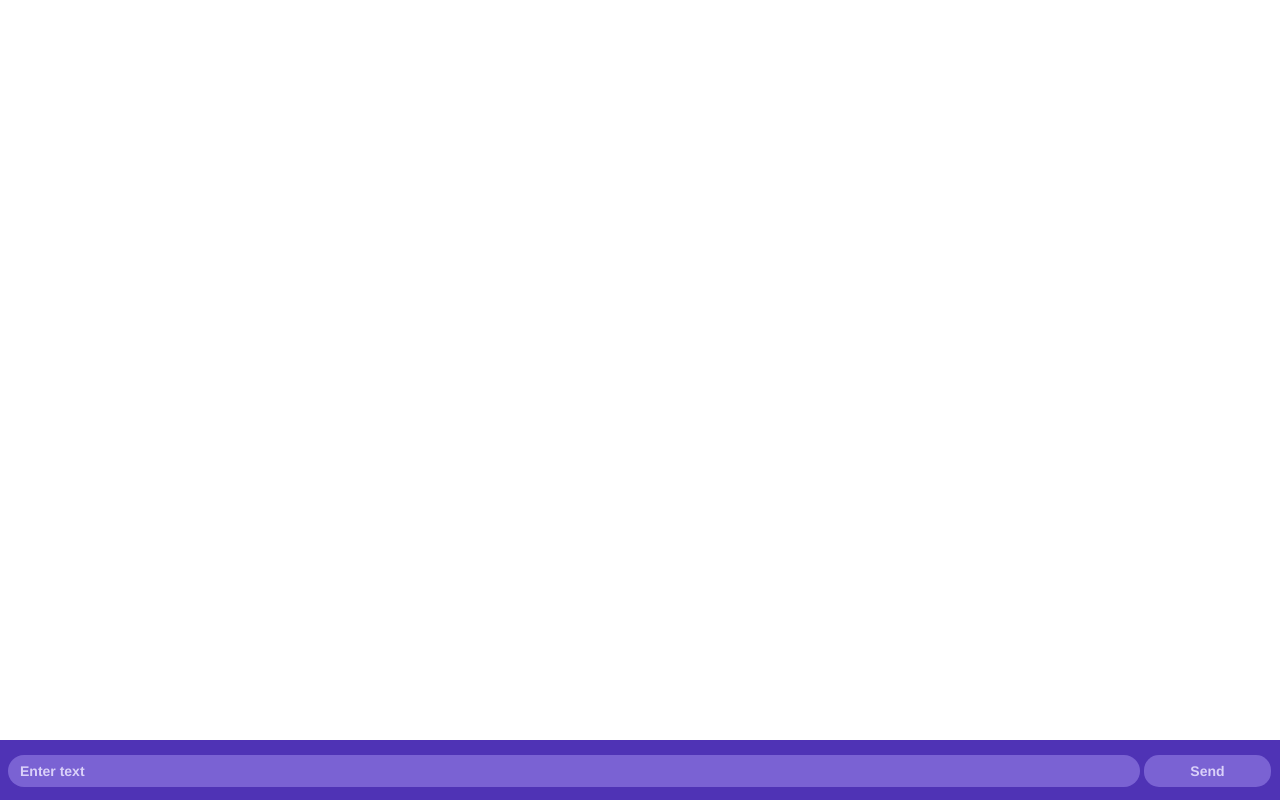
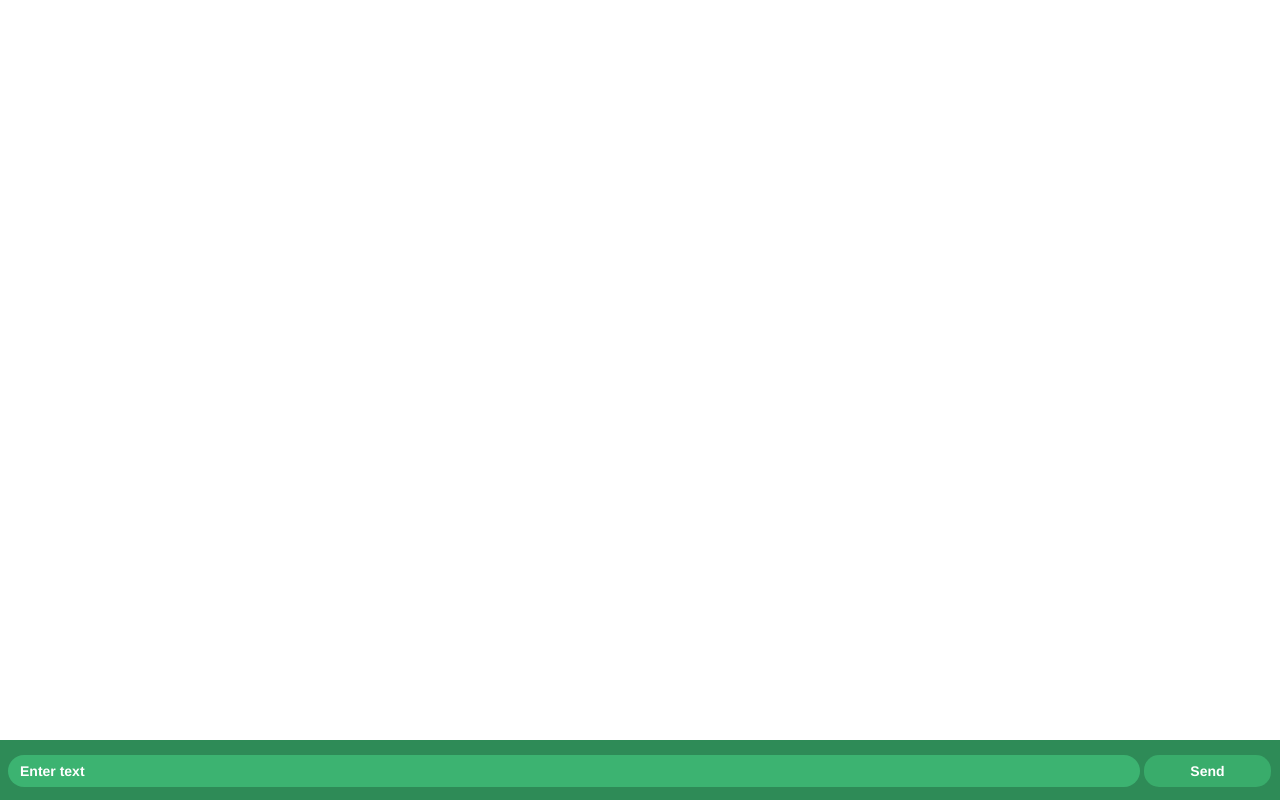
Before and after one commit to louism/ChitChat, a plain HTML site: page index.html in a window 1280 px wide. Both pictures are taken after typing "Sample" into the empty fields and a click on the button "Go". Drawn offline with nearby package versions, Linux system fonts and the light colour scheme.

Commit message:
Added who's online list

```diff
--- a/scripts.js
+++ b/scripts.js
@@ -3,6 +3,7 @@ var name = "";
 var submitted = false;
 var nodes = document.getElementsByClassName("chatSubmit");
 var button = nodes[0];
+var users = [];
 var audio = new Audio('./ding.mp3');
 
 
@@ -33,8 +34,8 @@ $(document).keypress(function(e){
 	if(e.keyCode ==  13){
 		var message = document.getElementById('chatSet').value;
 		if(message != ''){
-			$('<div class="mySpace"><li class="local">' + message + '</li></div>').hide().appendTo('.messages').fadeIn(600);
-			socket.send(name + " said: " + message);
+			$('<div class="mySpace"><li class="local">' + name + ": " + message + '</li></div>').hide().appendTo('.messages').fadeIn(600);
+			socket.send(name + ": " + message);
 			document.getElementById('chatSet').value = '';
 			updateScroll();
 		}
@@ -54,6 +55,8 @@ $('.modal-button').click(function(){
 		name = modal;
 		$('.modal-form').remove();
 		socket.send(name + ' has joined the room');
+		users.push(name);
+		$('<div class="mySpace"><li class="local">' + name +'</li></div>').hide().appendTo('.online').fadeIn(600);
 		submitted = true;
 		$('.footer').css("visibility", "visible");
 	}
--- a/style.css
+++ b/style.css
@@ -47,7 +47,7 @@ body {
 	width: 100%;
 	height: 60px;
 	left: 0%;
-	background-color: #4f33b5;
+	background-color: SeaGreen;
 	padding-top: 15px;
 	padding-left: 8px;
 }
@@ -61,23 +61,23 @@ body {
 	border-top-right-radius: 25px;
 	border-bottom-right-radius: 25px;
 	text-indent: 10px;
-	background-color: #7a62d3;
+	background-color: MediumSeaGreen;
 	box-shadow: none;
 	outline: none;
 	border:0px;
-	color: #dad1f9;
+	color: white;
 	font-family: 'Helvetica';
 	font-weight: bold;
 	font-size: 100%
 }
 
 .footer input::-webkit-input-placeholder{
-	color: #dad1f9;
+	color: white;
 }
 
 .footer .chatSubmit {
-	background-color: #7a62d3;
-	color: #dad1f9;
+	background-color: #39ac6b;
+	color: white;
 	width: 10%;
 	height: 70%;
 	margin-left: 0.3%;
@@ -110,7 +110,7 @@ body {
 }
 
 .messages .yourSpace{
-	background-color: #7a62d3;
+	background-color: #2d8653;
 	margin-bottom: 10px;
 	border-radius: 5px;
 }
@@ -123,10 +123,10 @@ body {
 	white-space:pre-wrap;
 	word-wrap: break-word;
 	position: relative;
-	background-color: #7a62d3;
+	background-color: #2d8653;
 	font-family: 'Helvetica';
 	font-weight: bold;
-	color: #dad1f9;
+	color: white;
 }
 
 .messages .local{
```
